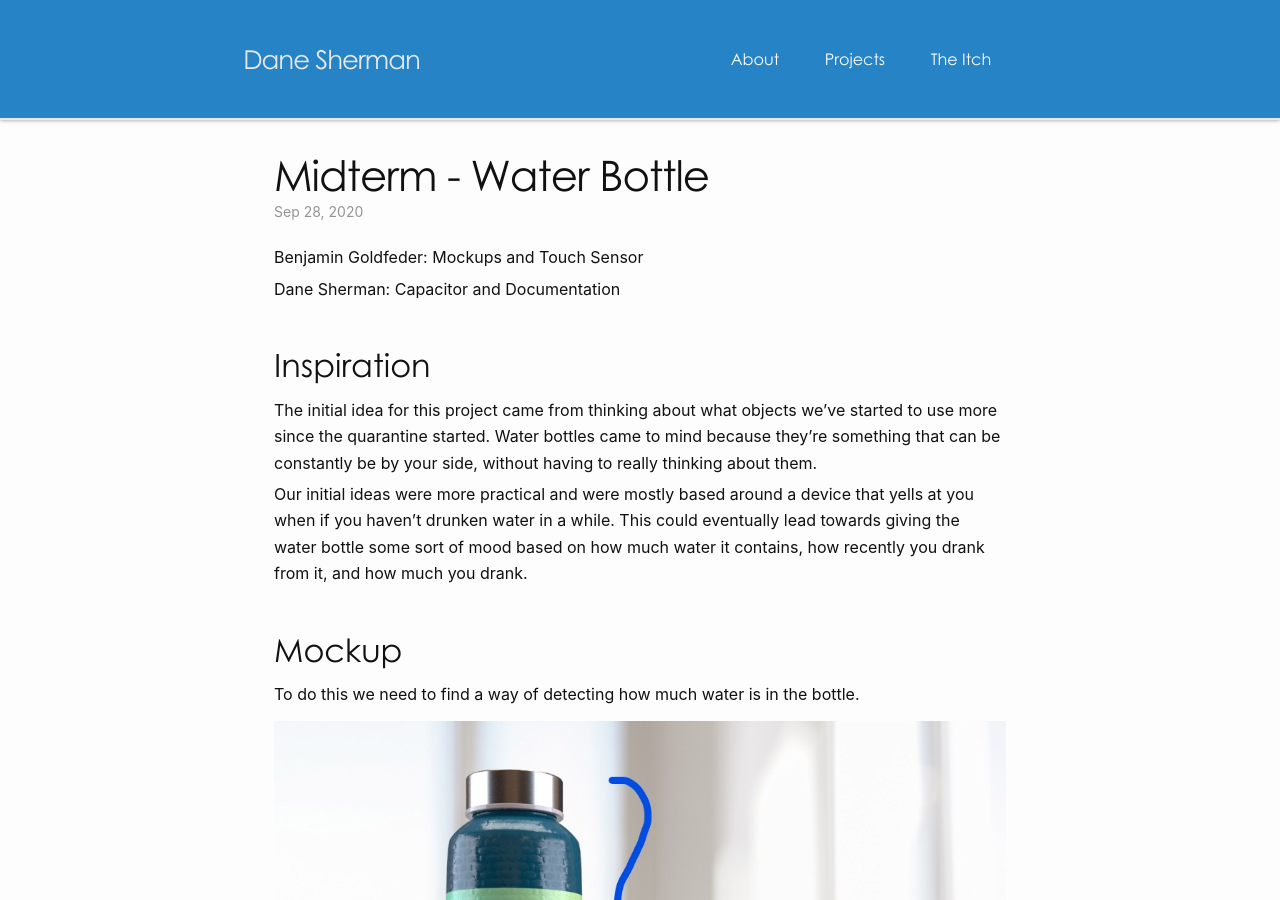
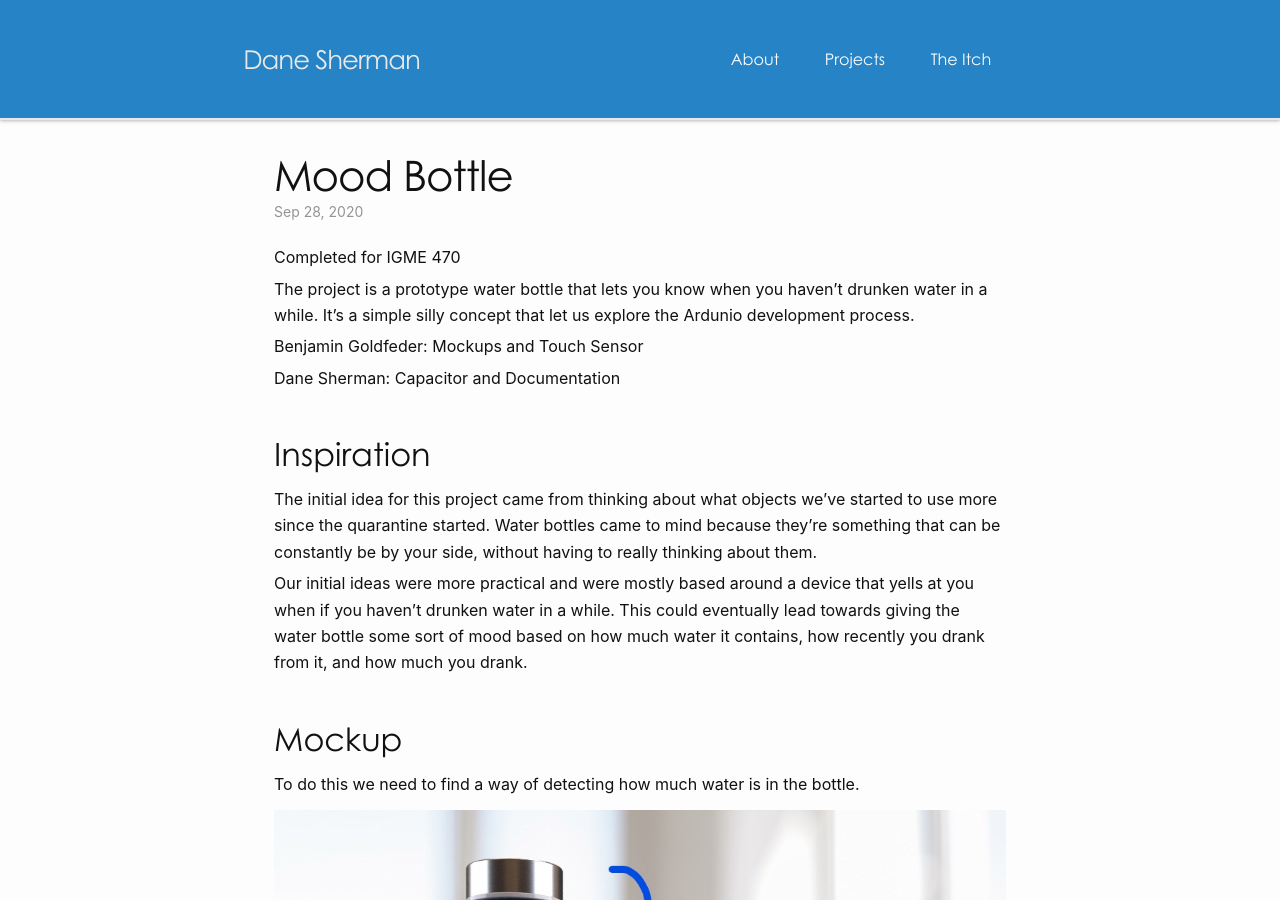
Before and after one commit to Dayn9/dayn9.github.io, a Jekyll site: the page built from _posts/projects/2020-09-28-mood-bottle.md, in a window 1280 px wide and 900 px high. Built offline with Jekyll 4.4.1, drawn with Linux system fonts in a browser that asks for light colours.

Commit message:
Moved 470 midterm and final to projects

```diff
--- a/_posts/blog/2020-09-28-midterm.md
+++ b/_posts/projects/2020-09-28-mood-bottle.md
@@ -1,15 +1,21 @@
 ---
 layout: post
-title:  "Midterm - Water Bottle"
+title:  "Mood Bottle"
 date:   2020-09-28 11:15:33 -0400
-categories: [blog, IGME470]
+tags: [Arduino]
+categories: projects
+image: /media/class/470/bottlecap.png
 ---
+
+Completed for IGME 470
+
+The project is a prototype water bottle that lets you know when you haven't drunken water in a while. It's a simple silly concept that let us explore the Ardunio development process.
+
+<!--more-->
 
 Benjamin Goldfeder: Mockups and Touch Sensor
 
 Dane Sherman: Capacitor and Documentation
-
-<!--more-->
 
 ## Inspiration
 
```
Also changed, not shown: _posts/projects/2020-11-23-social-planter.md (renamed from _posts/blog/2020-11-23-final.md, +9 -5 lines), media/class/470/bottlecap.png (added), media/class/470/pmini.jpg (added).
